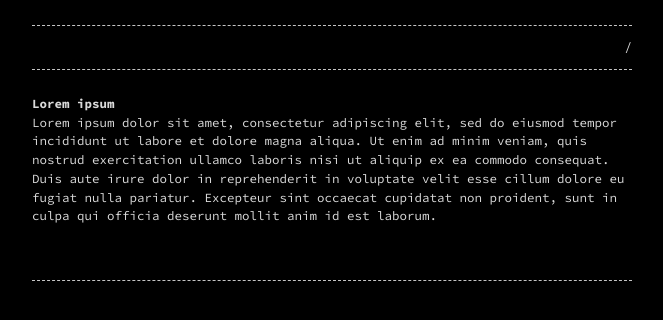
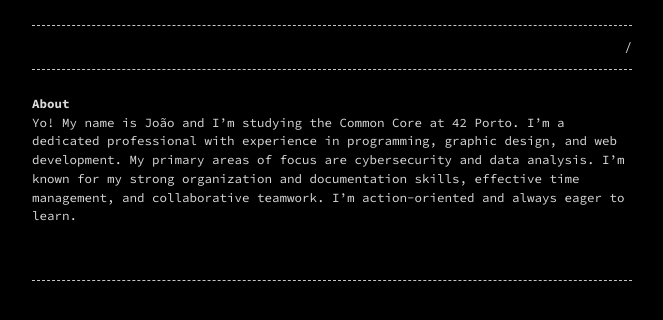
Before and after one commit to Deoxizn/deoxizn.github.io, a Jekyll site: the page built from index.md, in a window 1280 px wide. Shown: the top 320 px of the page, without its empty margins (308-971 px from the left). Built offline with Jekyll 4.4.1, drawn with Linux system fonts in a browser that asks for light colours.

Commit message:
Update index.md

```diff
--- a/index.md
+++ b/index.md
@@ -4,6 +4,6 @@ layout: home
 permalink: /
 ---
 
-# Lorem ipsum
+# About
 
-Lorem ipsum dolor sit amet, consectetur adipiscing elit, sed do eiusmod tempor incididunt ut labore et dolore magna aliqua. Ut enim ad minim veniam, quis nostrud exercitation ullamco laboris nisi ut aliquip ex ea commodo consequat. Duis aute irure dolor in reprehenderit in voluptate velit esse cillum dolore eu fugiat nulla pariatur. Excepteur sint occaecat cupidatat non proident, sunt in culpa qui officia deserunt mollit anim id est laborum.
+Yo! My name is João and I'm studying the Common Core at 42 Porto. I'm a dedicated professional with experience in programming, graphic design, and web development. My primary areas of focus are cybersecurity and data analysis. I'm known for my strong organization and documentation skills, effective time management, and collaborative teamwork. I'm action-oriented and always eager to learn.
```
